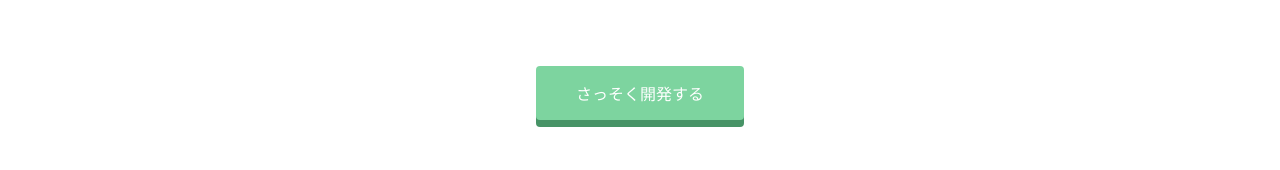
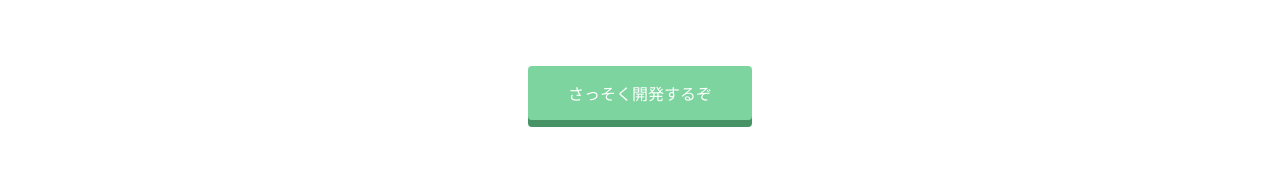
Before and after one commit to zakion-web/zakion-web.github.io, a plain HTML site: page index.html in a window 1280 px wide. Shown: the part 1426-1596 px from the top of the page. Drawn offline with Linux system fonts and the light colour scheme.

Commit message:
Update index.html

```diff
--- a/index.html
+++ b/index.html
@@ -77,7 +77,7 @@
         <h2>さぁ、あなたもProgateでプログラミングを学んでみませんか?</h2>
         <h3>Let's learn to code, learn to be creative!</h3>
       </div>
-      <span class="btn message">さっそく開発する</span>
+      <span class="btn message">さっそく開発するぞ</span>
     </div>
   </div>
   <footer>
```
